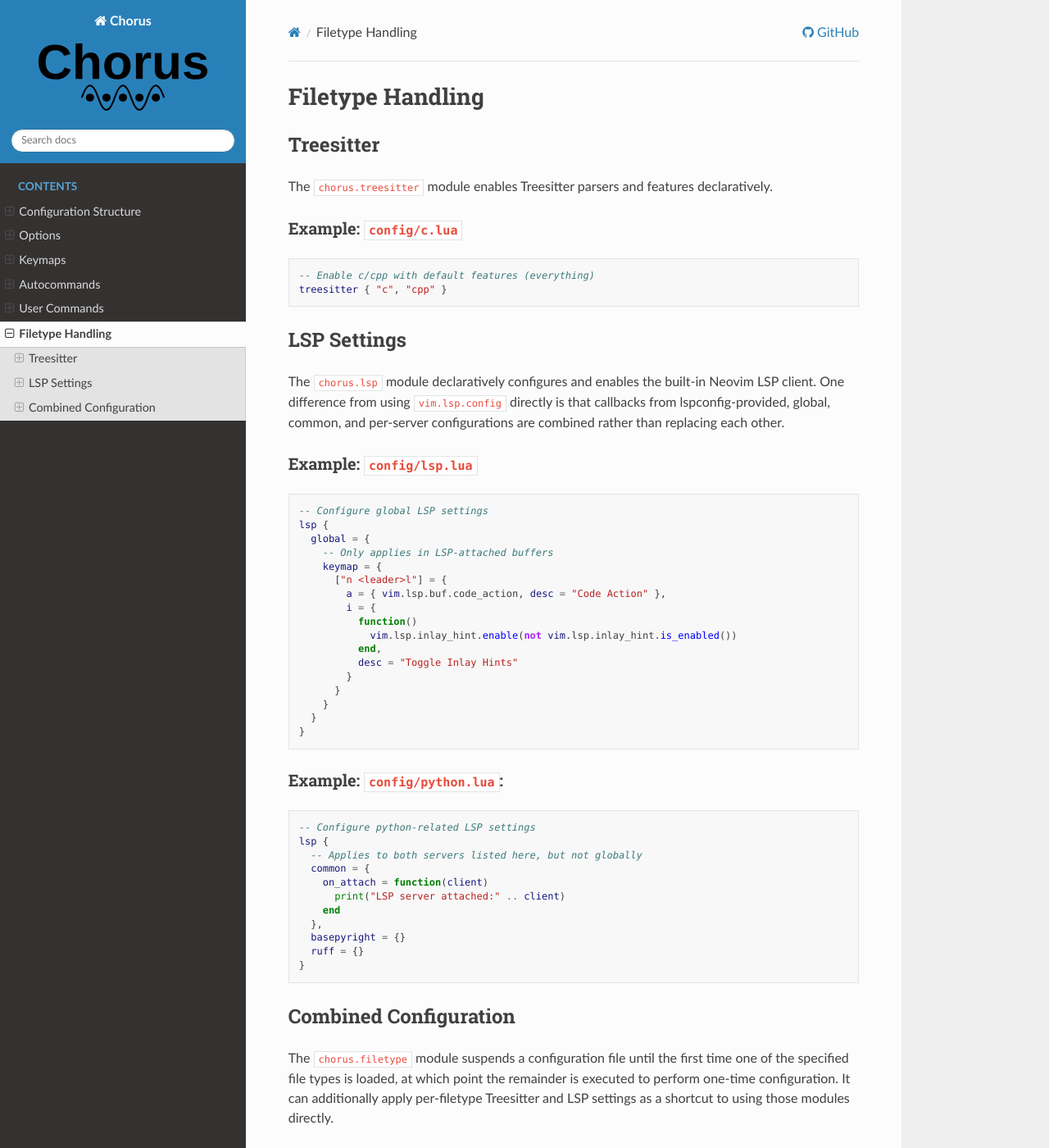
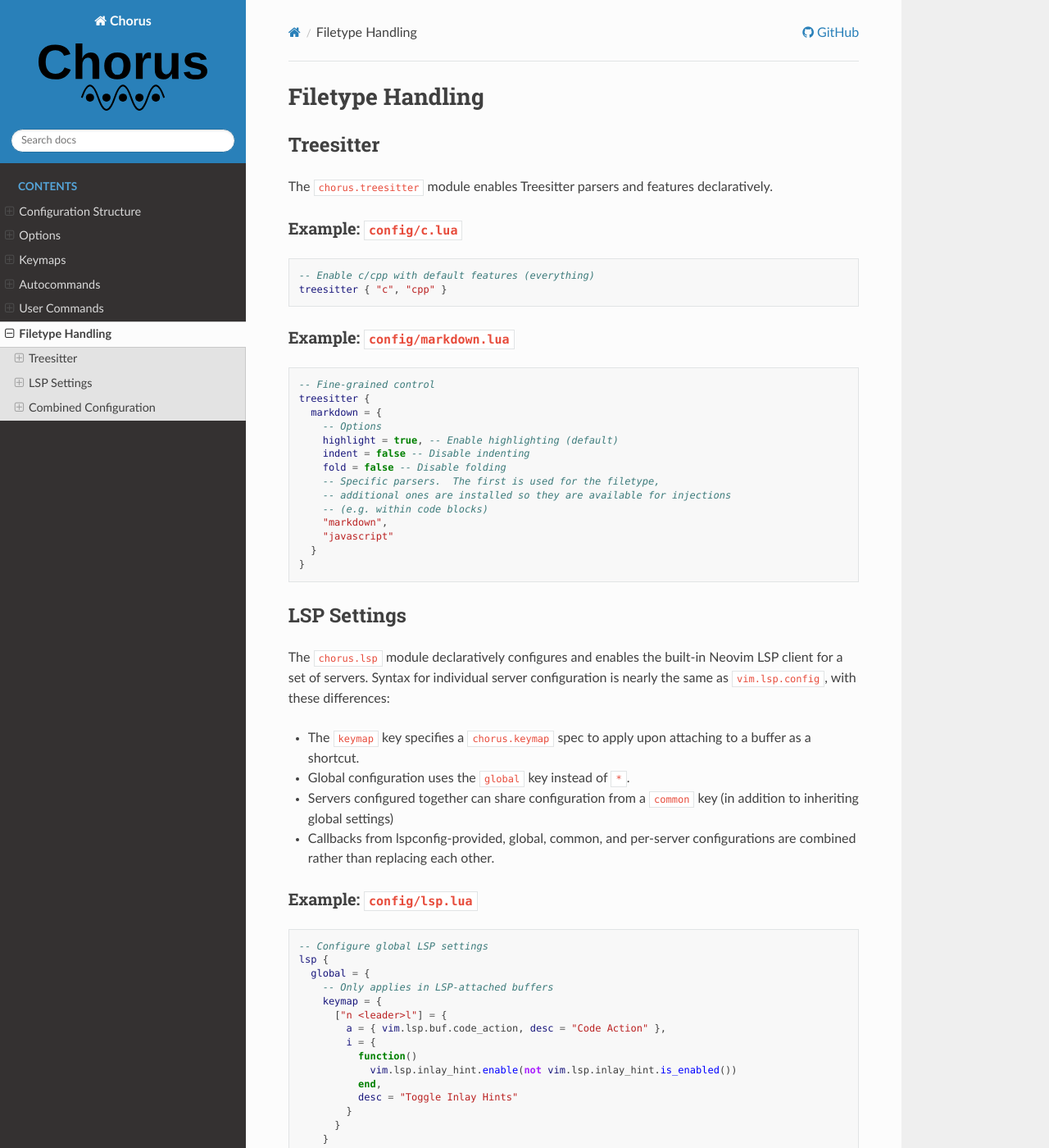
Before and after one commit to bkoropoff/chorus, a Sphinx documentation site: the page built from doc/filetype.md, in a window 1280 px wide and 1400 px high. Shown: the whole window at 82% size. Built offline with Sphinx 7.4.7 and the Read the Docs theme 3.1.0, drawn with Linux system fonts in a browser that asks for light colours; pages that are not in the unit, such as notebooks, are missing from menus; some of the changed text lies outside the part shown.

Commit message:
Doc improvements

````diff
--- a/doc/filetype.md
+++ b/doc/filetype.md
@@ -12,11 +12,37 @@
 treesitter { "c", "cpp" }
 ```
 
+### Example: `config/markdown.lua`
+
+```lua
+-- Fine-grained control
+treesitter {
+  markdown = {
+    -- Options
+    highlight = true, -- Enable highlighting (default)
+    indent = false -- Disable indenting
+    fold = false -- Disable folding
+    -- Specific parsers.  The first is used for the filetype,
+    -- additional ones are installed so they are available for injections
+    -- (e.g. within code blocks)
+    "markdown",
+    "javascript"
+  }
+}
+```
+
 ## LSP Settings
 
 The [`chorus.lsp`](chorus.lsp) module declaratively configures and enables the
-built-in Neovim LSP client. One difference from using `vim.lsp.config` directly
-is that callbacks from lspconfig-provided, global, common, and per-server
+built-in Neovim LSP client for a set of servers. Syntax for individual server
+configuration is nearly the same as `vim.lsp.config`, with these differences:
+
+- The `keymap` key specifies a [`chorus.keymap`](keymap) spec to apply
+upon attaching to a buffer as a shortcut.
+- Global configuration uses the `global` key instead of `*`.
+- Servers configured together can share configuration from a `common` key (in
+addition to inheriting global settings)
+- Callbacks from lspconfig-provided, global, common, and per-server
 configurations are combined rather than replacing each other.
 
 ### Example: `config/lsp.lua`
@@ -114,3 +130,16 @@
   }
 }
 ```
+
+### Example: `config/c.lua`
+```lua
+-- Keys can be multiple filetypes that share the same settings
+filetype {
+  [{"c", "cpp"}] = {
+    treesitter = true,
+    lsp = {
+      ccls = {}
+    },
+  }
+}
+```
````
Also changed, not shown: other parts of doc/filetype.md (+1 -11 lines), doc/config.md (+12 -9 lines), doc/keymap.md (+1 -1 lines).
